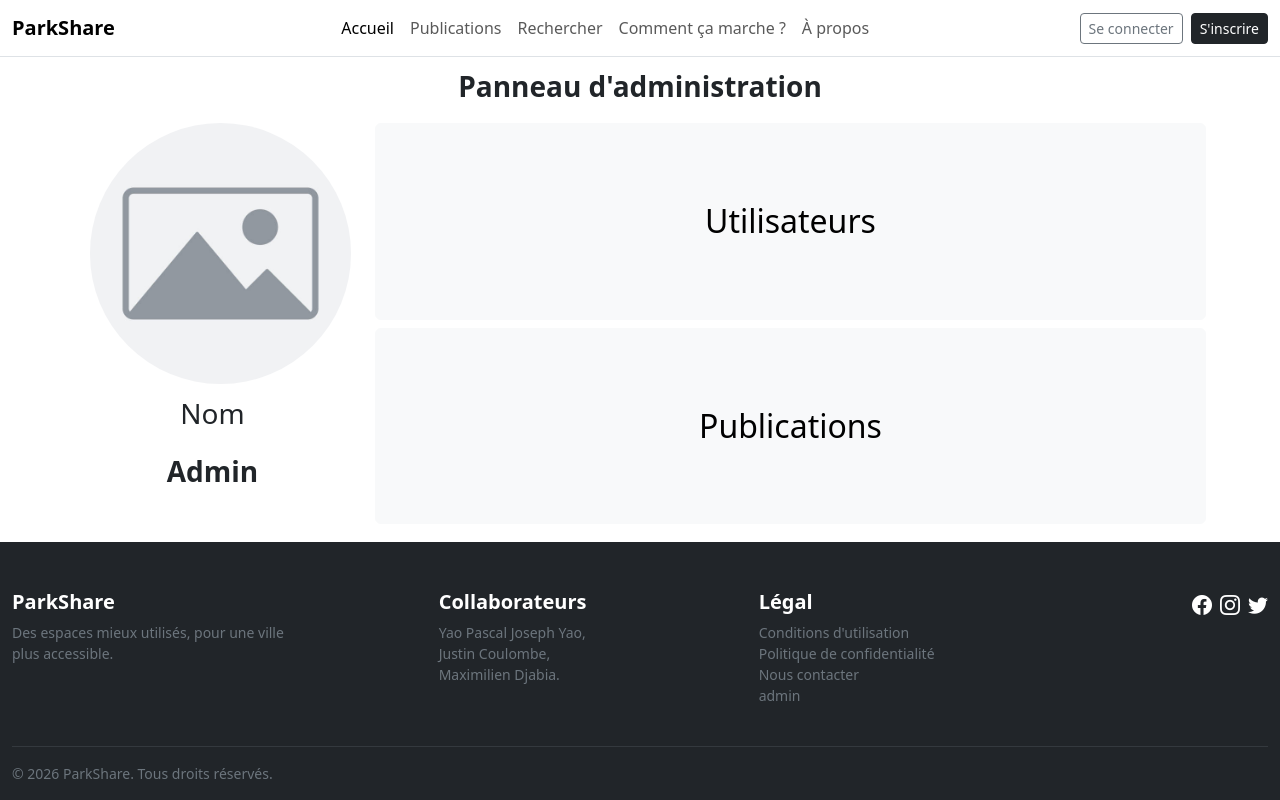
After one commit to Justin-Coulombe/projet-web, a Flask app: page /admin/ in a window 1280 px wide. The commit adds this page. Run offline with Flask 3, Linux system fonts and the light colour scheme; style sheets or scripts are compiled from the project's sources.

Commit message:
panneau principal d'admin

```diff
--- a/app/__init__.py
+++ b/app/__init__.py
@@ -26,6 +26,12 @@ def create_app():
 
     from app.routes.auth import bp_auth
     from app.routes.recherche import Bp_recherche
+    from app.routes.admin import Bp_admin
+
+    app.register_blueprint(
+        Bp_admin,
+        url_prefix="/admin"
+    )
 
     app.register_blueprint(
         bp_auth,
--- /dev/null
+++ b/app/routes/admin.py
@@ -0,0 +1,7 @@
+from flask import request, render_template, Blueprint
+
+Bp_admin = Blueprint('admin', __name__)
+
+@Bp_admin.route("/")
+def index():
+    return render_template("admin/index.jinja")
--- a/app/templates/_modele.jinja
+++ b/app/templates/_modele.jinja
@@ -115,11 +115,9 @@
 
 
 
-        <section>
-            <div class="row m-2">
-                {% block contenu %}
-                {%endblock%}
-            </div>
+        <section class="container mb-3">
+            {% block contenu %}
+            {%endblock%}
         </section>
         {%block section_how %}
         {% endblock %}
@@ -143,6 +141,7 @@
                         <li><a href="#" class="text-secondary text-decoration-none">Politique de confidentialité</a>
                         </li>
                         <li><a href="#" class="text-secondary text-decoration-none">Nous contacter</a></li>
+                        <li><a href="{{url_for('admin.index')}}" class="text-secondary text-decoration-none">admin</a></li>
                     </ul>
                 </div>
                 <div class="col-md-2 text-md-end fs-5">
--- /dev/null
+++ b/app/templates/admin/index.jinja
@@ -0,0 +1,27 @@
+{% extends '_modele.jinja' %}
+{% block title%}
+Administration | ParkShare
+{%endblock%}
+
+{% block centered_title%}
+<div class="fs-3 m-2 fw-bold">Panneau d'administration</div>
+{%endblock%}
+
+{% block recherche%}
+{%endblock%}
+
+{% block contenu %}
+<div class="row g-8 justify-content-center">
+    <div id="identification" class="col-3">
+        <img class="m-2 rounded-circle w-100" src="{{url_for('static', filename='img/placeholder.jpg')}}">
+        <div class="text-center">
+            <p class="fs-3">Nom</p>
+            <p class="fs-3 fw-bold">Admin</p>
+        </div>
+    </div>
+    <div class="col">
+        <a href="#" class="w-100 fs-2 d-flex align-items-center justify-content-center m-2 h-50 btn btn-light" id="ToUser">Utilisateurs</a>
+        <a href="#" class="w-100 fs-2 d-flex align-items-center justify-content-center m-2 h-50 btn btn-light" id="ToPublic">Publications</a>
+    </div>
+</div>
+{% endblock %}
```
